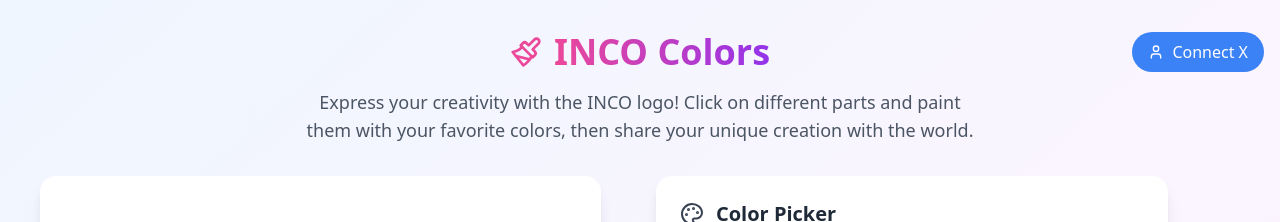
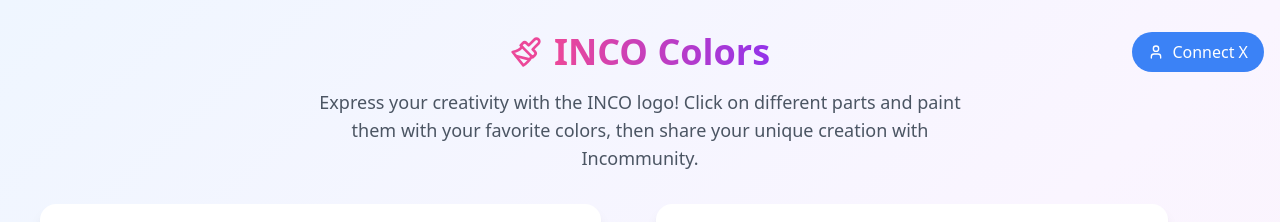
Before and after one commit to zkArpan/succinctcolors, a React (Vite) app: page / in a window 1280 px wide. Shown: the top 222 px of the page. Built offline with nearby package versions, Linux system fonts and the light colour scheme; no server answers; the database is empty.

Commit message:
Updated Header.tsx

```diff
--- a/src/components/Header.tsx
+++ b/src/components/Header.tsx
@@ -48,7 +48,7 @@ const Header: React.FC<HeaderProps> = ({ currentUser, onLogin, onLogout }) => {
       </div>
 
       <p className="text-gray-600 text-lg max-w-2xl mx-auto">
-        Express your creativity with the INCO logo! Click on different parts and paint them with your favorite colors, then share your unique creation with the world.
+        Express your creativity with the INCO logo! Click on different parts and paint them with your favorite colors, then share your unique creation with Incommunity.
       </p>
     </header>
   );
```
